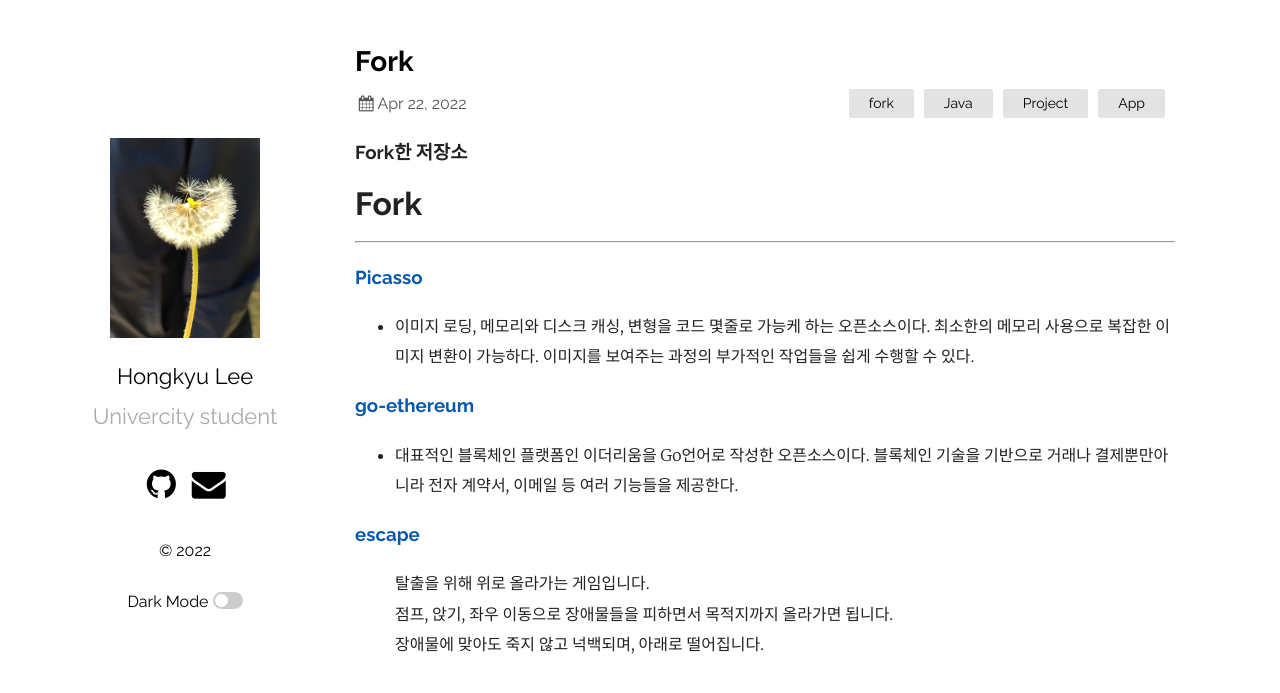
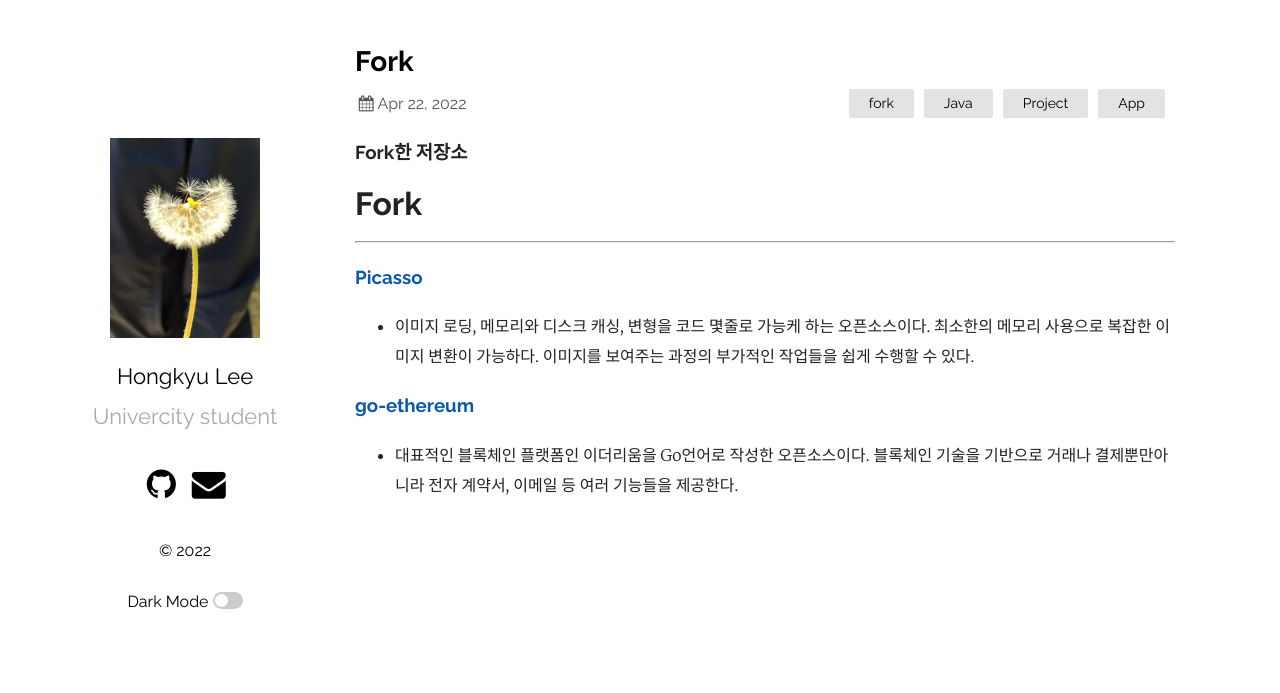
Before and after one commit to jymh22/jymh22.github.io, a Jekyll site: the page built from _posts/2022-04-22-fork.markdown, in a window 1280 px wide. Shown: the top 693 px of the page. Built offline with Jekyll 4.4.1, drawn with Linux system fonts in a browser that asks for light colours.

Commit message:
Update 2022-04-22-fork.markdown

```diff
--- a/_posts/2022-04-22-fork.markdown
+++ b/_posts/2022-04-22-fork.markdown
@@ -9,18 +9,8 @@ categories: fork Java Project App
 
 # Fork
 ------------
-### [Picasso](https://github.com/jymh22/picasso, "Picasso link")
+### [Picasso](https://github.com/jymh22/picasso "Picasso link")
 * 이미지 로딩, 메모리와 디스크 캐싱, 변형을 코드 몇줄로 가능케 하는 오픈소스이다. 최소한의 메모리 사용으로 복잡한 이미지 변환이 가능하다. 이미지를 보여주는 과정의 부가적인 작업들을 쉽게 수행할 수 있다.
 
-### [go-ethereum](https://github.com/jymh22/go-ethereum, "go-ethereum link")
+### [go-ethereum](https://github.com/jymh22/go-ethereum "go-ethereum link")
 * 대표적인 블록체인 플랫폼인 이더리움을 Go언어로 작성한 오픈소스이다. 블록체인 기술을 기반으로 거래나 결제뿐만아니라 전자 계약서, 이메일 등 여러 기능들을 제공한다.
-
-
-### [escape]
-
-> 탈출을 위해 위로 올라가는 게임입니다.
-> 점프, 앉기, 좌우 이동으로 장애물들을 피하면서 목적지까지 올라가면 됩니다.
-> 장애물에 맞아도 죽지 않고 넉백되며, 아래로 떨어집니다.
-
-[catdog]:   https://github.com/jymh22/Jejunuprojectcatdog
-[escape]: https://github.com/jymh22/escape
```
